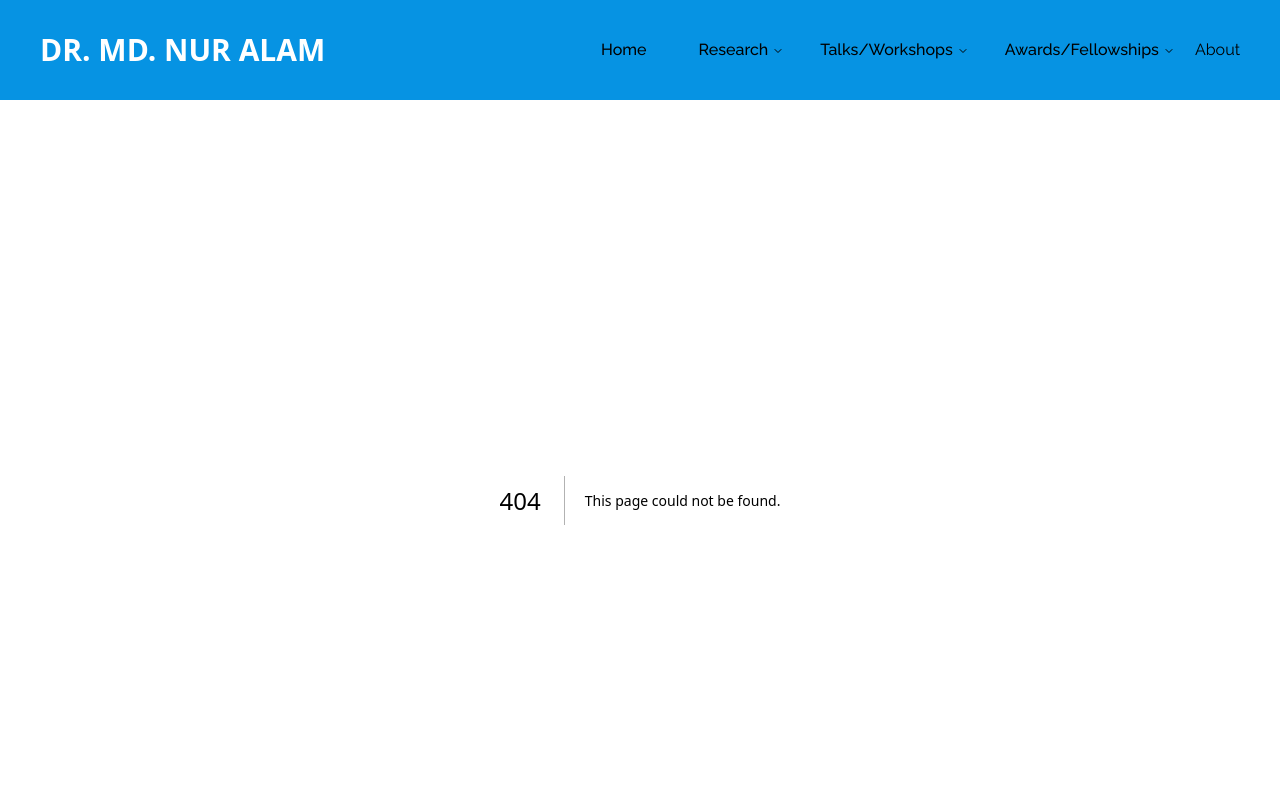
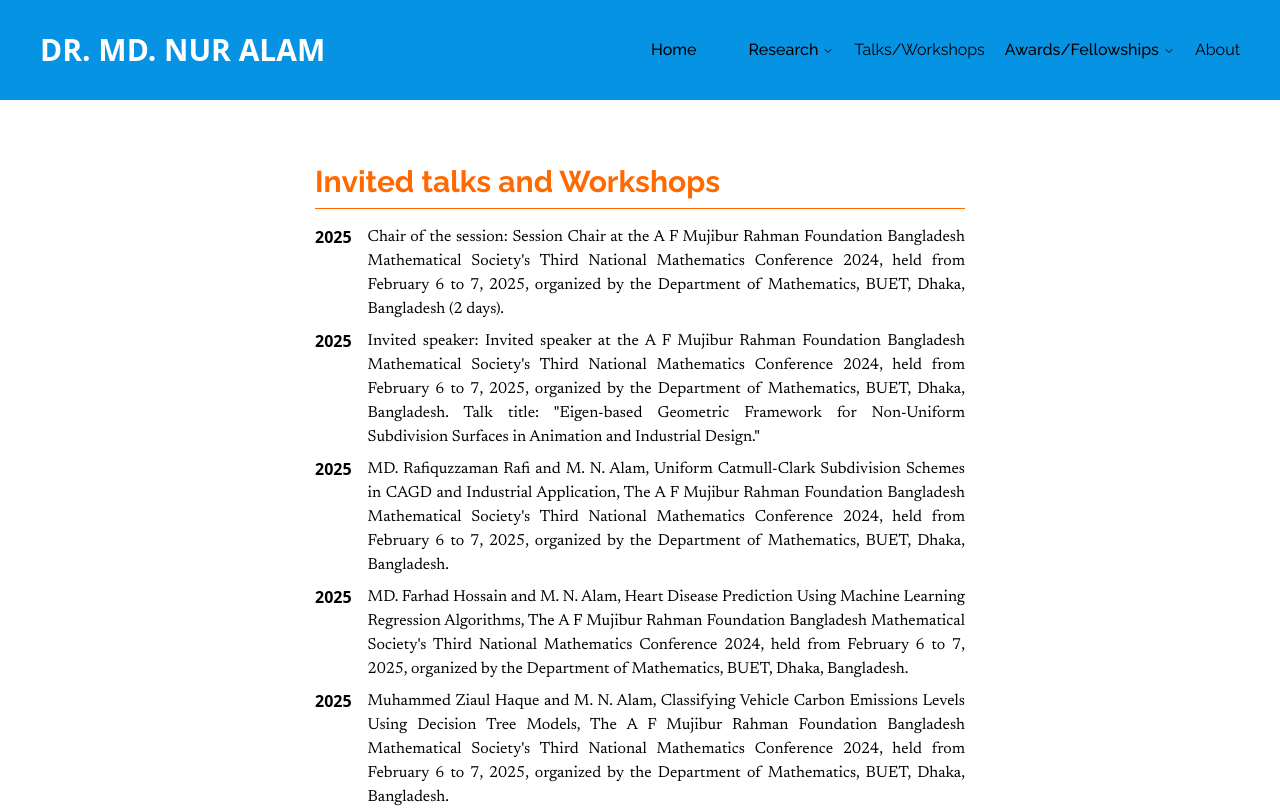
Before and after one commit to CoderKawsar/dr.nur-alam, a Next.js app: page /invited-talks-workshops in a window 1280 px wide. Before the commit this address had no page. Shown: the top 808 px of the page. Built offline with nearby package versions, Linux system fonts and the light colour scheme.

Commit message:
invited talks added

```diff
--- /dev/null
+++ b/src/app/invited-talks-workshops/page.jsx
@@ -0,0 +1,49 @@
+function InvitedTalksWorkshops() {
+  const invitedTalks = [
+    {
+      year: 2025,
+      otherTexts:
+        "Chair of the session: Session Chair at the A F Mujibur Rahman Foundation Bangladesh Mathematical Society's Third National Mathematics Conference 2024, held from February 6 to 7, 2025, organized by the Department of Mathematics, BUET, Dhaka, Bangladesh (2 days).",
+    },
+    {
+      year: 2025,
+      otherTexts:
+        'Invited speaker: Invited speaker at the A F Mujibur Rahman Foundation Bangladesh Mathematical Society\'s Third National Mathematics Conference 2024, held from February 6 to 7, 2025, organized by the Department of Mathematics, BUET, Dhaka, Bangladesh. Talk title: "Eigen-based Geometric Framework for Non-Uniform Subdivision Surfaces in Animation and Industrial Design."',
+    },
+    {
+      year: 2025,
+      otherTexts:
+        "MD. Rafiquzzaman Rafi and M. N. Alam, Uniform Catmull-Clark Subdivision Schemes in CAGD and Industrial Application, The A F Mujibur Rahman Foundation Bangladesh Mathematical Society's Third National Mathematics Conference 2024, held from February 6 to 7, 2025, organized by the Department of Mathematics, BUET, Dhaka, Bangladesh.",
+    },
+    {
+      year: 2025,
+      otherTexts:
+        "MD. Farhad Hossain and M. N. Alam, Heart Disease Prediction Using Machine Learning Regression Algorithms, The A F Mujibur Rahman Foundation Bangladesh Mathematical Society's Third National Mathematics Conference 2024, held from February 6 to 7, 2025, organized by the Department of Mathematics, BUET, Dhaka, Bangladesh.",
+    },
+    {
+      year: 2025,
+      otherTexts:
+        "Muhammed Ziaul Haque and M. N. Alam, Classifying Vehicle Carbon Emissions Levels Using Decision Tree Models, The A F Mujibur Rahman Foundation Bangladesh Mathematical Society's Third National Mathematics Conference 2024, held from February 6 to 7, 2025, organized by the Department of Mathematics, BUET, Dhaka, Bangladesh.",
+    },
+  ];
+
+  return (
+    <div className="w-[650px] mx-auto mt-16">
+      <h2 className="mt-10 text-3xl text-[#FF6900] border-b border-[#FF6900] raleway-font font-bold mb-4 pb-2">
+        Invited talks and Workshops
+      </h2>
+      <ul>
+        {invitedTalks.map((item, index) => (
+          <li key={index} className="flex gap-x-4 mb-2">
+            <p className="font-bold">{item.year}</p>
+            <p className="newsreader-font leading-normal text-justify">
+              {item.otherTexts}
+            </p>
+          </li>
+        ))}
+      </ul>
+    </div>
+  );
+}
+
+export default InvitedTalksWorkshops;
--- a/src/components/Common/Header/NavMenu.jsx
+++ b/src/components/Common/Header/NavMenu.jsx
@@ -55,25 +55,14 @@ export default function NavMenu() {
             </NavigationMenuContent>
           </NavigationMenuItem>
           <NavigationMenuItem>
-            <NavigationMenuTrigger className="font-medium text-base">
+            <Link
+              href="/invited-talks-workshops"
+              legacyBehavior
+              passHref
+              className="font-medium text-base"
+            >
               Talks/Workshops
-            </NavigationMenuTrigger>
-            <NavigationMenuContent className="bg-white">
-              <div className="w-[550px]">
-                <NavigationMenuLink
-                  className="hover:text-gray-500"
-                  href="/talks-workshops/talks"
-                >
-                  Invited Talks
-                </NavigationMenuLink>
-                <NavigationMenuLink
-                  className="hover:text-gray-500"
-                  href="/talks-workshops/workshops"
-                >
-                  Workshop
-                </NavigationMenuLink>
-              </div>
-            </NavigationMenuContent>
+            </Link>
           </NavigationMenuItem>
           <NavigationMenuItem>
             <NavigationMenuTrigger className="font-medium text-base">
```
